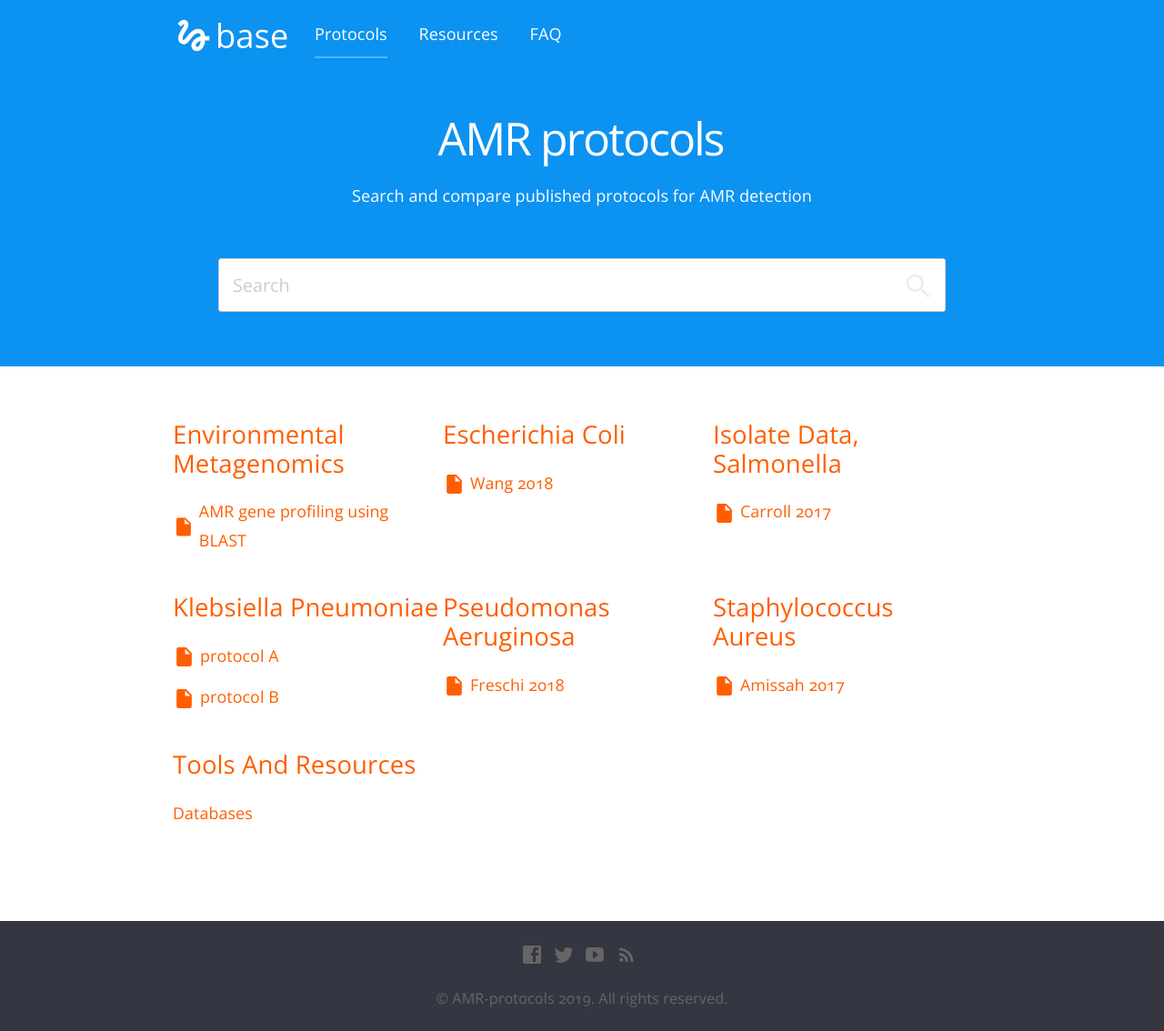
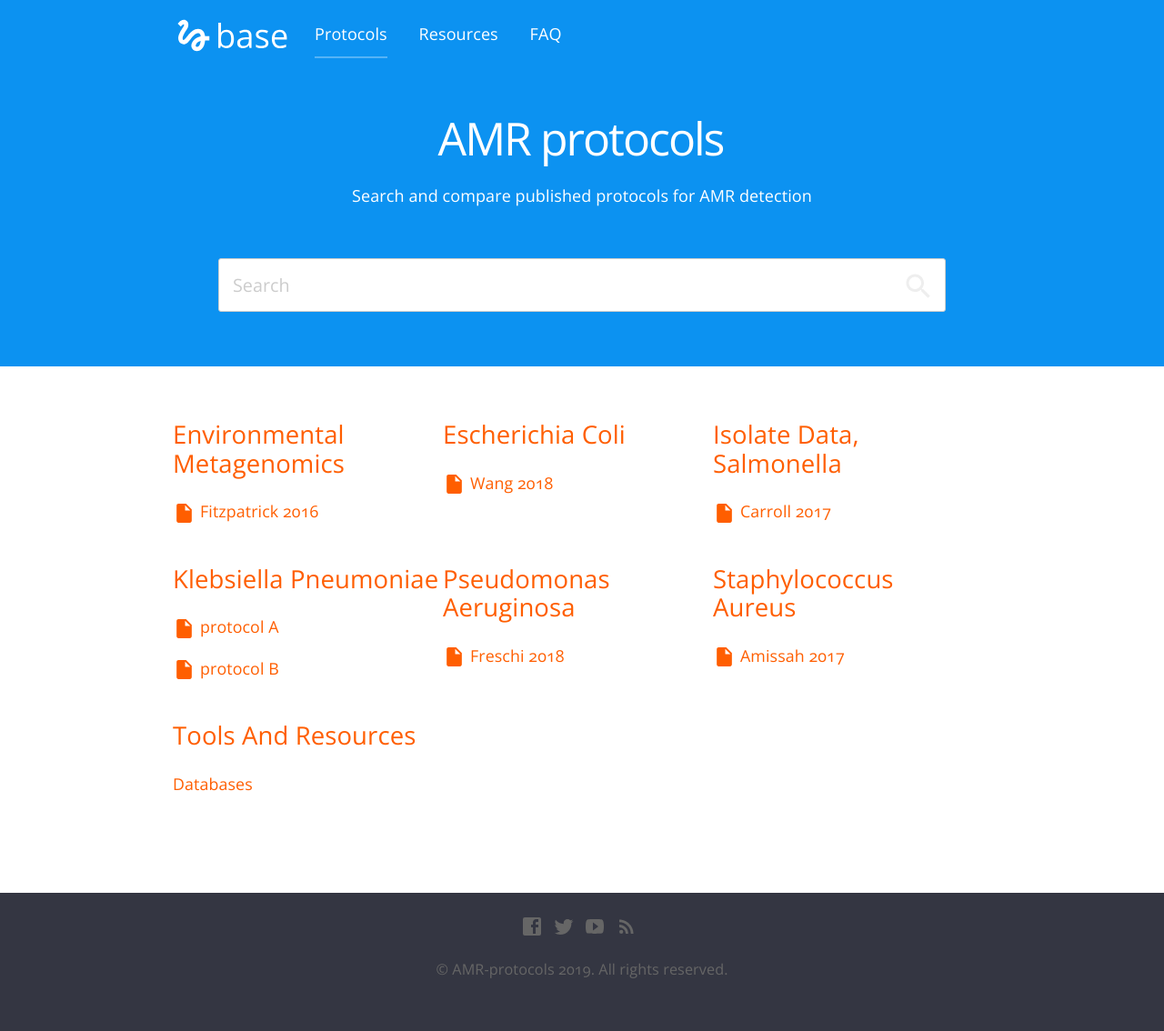
Before and after one commit to food-safety-bioinformatics-hackathon/AMR-protocols, a Jekyll site: the page built from docs/index.html, in a window 1280 px wide. Shown: the whole page at 91% size. Built offline with Jekyll 4.4.1, drawn with Linux system fonts in a browser that asks for light colours; nearby versions of some CDN libraries; comment, search, counter and statistics services are not loaded; after the commit the page ends 1103 px from its top, so only the background shows below that.

Commit message:
Changed Title to author's name and year of publication

```diff
--- a/docs/_posts/2019-06-02-blast-based-metagenomic-resistome-profiling.md
+++ b/docs/_posts/2019-06-02-blast-based-metagenomic-resistome-profiling.md
@@ -1,6 +1,6 @@
 ---
 date: 2019-06-02
-title: AMR gene profiling using BLAST
+title: Fitzpatrick 2016
 categories:
   - Environmental metagenomics
 description: BLASTing AMR genes against a local db of metagenomic reads
```
